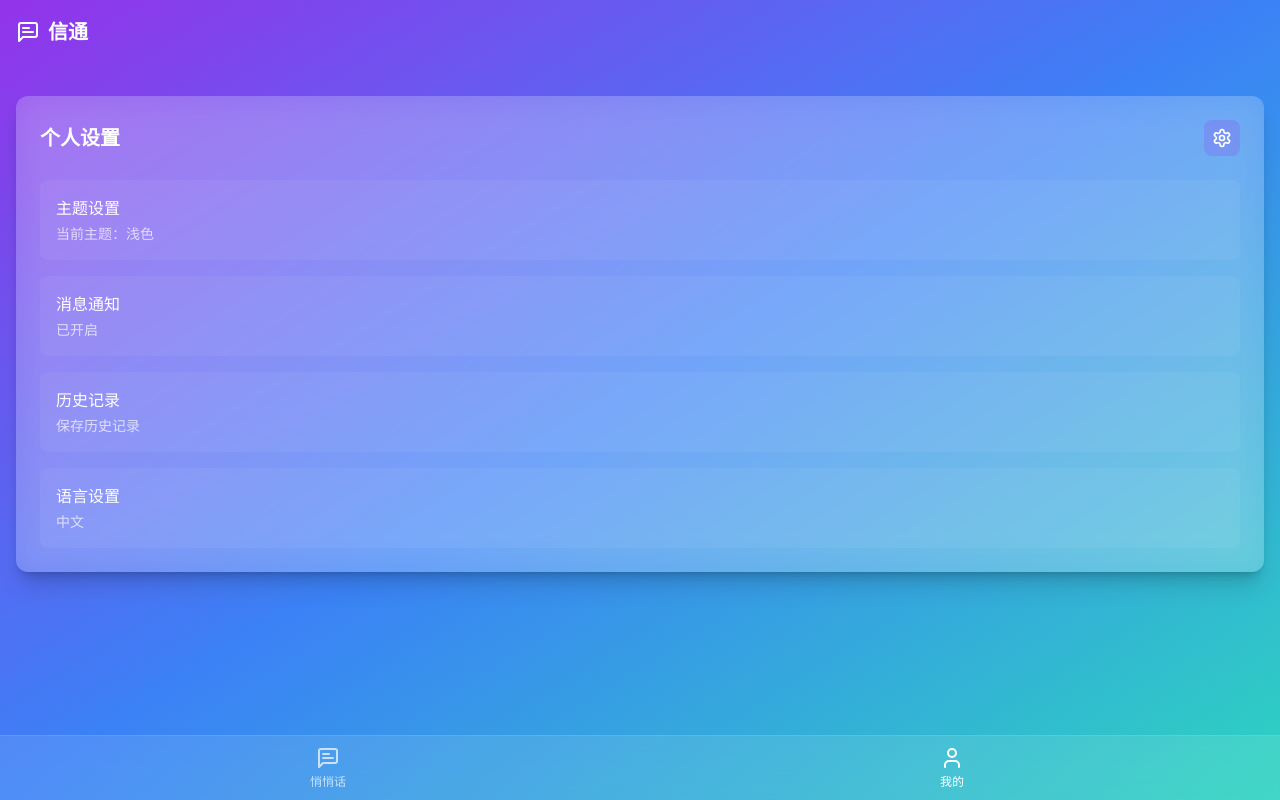
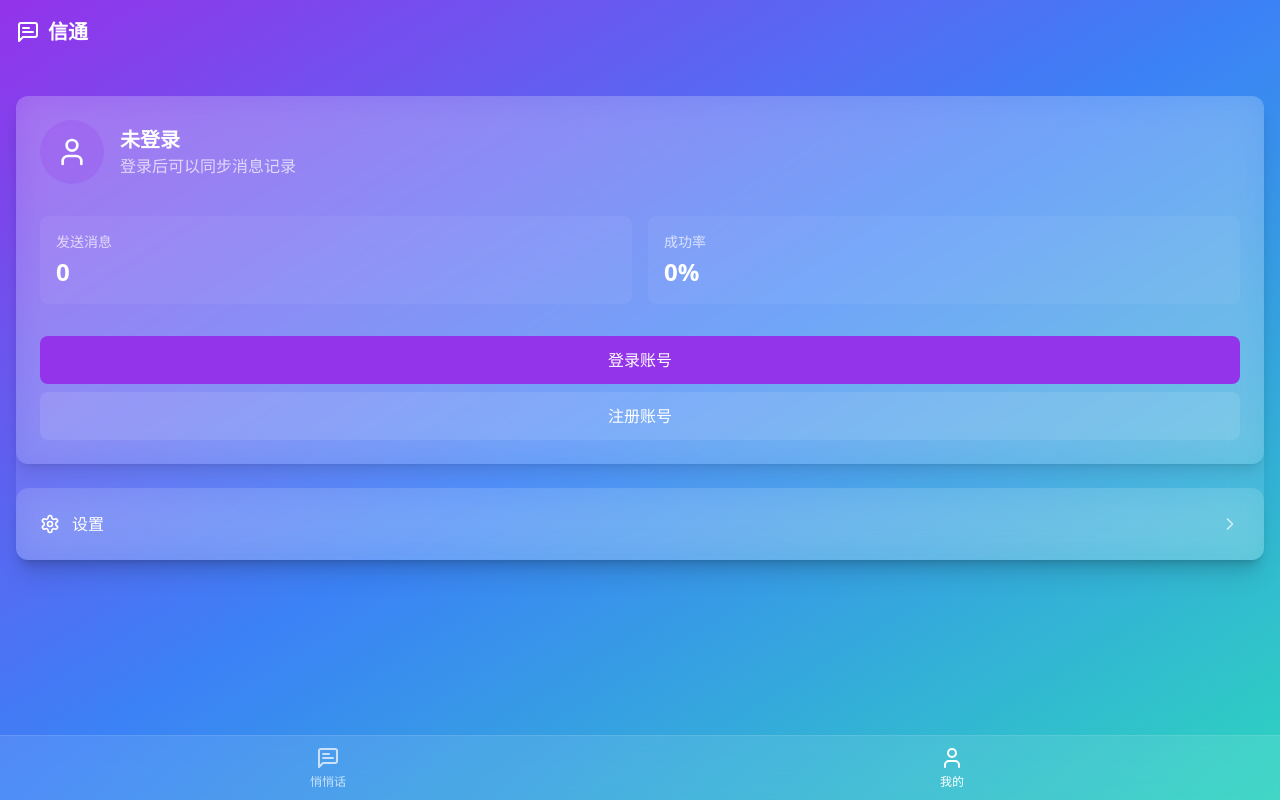
Before and after one commit to Uwentaway/web-xtone, a React (Vite) app: page / in a window 1280 px wide. Both pictures are taken after a click on the button "我的". Built offline with nearby package versions, Linux system fonts and the light colour scheme.

Commit message:
Update Profile and Settings Pages

```diff
--- a/src/App.tsx
+++ b/src/App.tsx
@@ -2,12 +2,15 @@ import React, { useState, useEffect } from 'react';
 import Layout from './components/Layout';
 import MessagesPage from './pages/MessagesPage';
 import ProfilePage from './pages/ProfilePage';
+import SettingsPage from './pages/SettingsPage';
 import { Message, Settings } from './types';
 import { sendMessage } from './utils/api';
 
+type Page = 'messages' | 'profile' | 'settings';
+
 function App() {
   // State
-  const [activeTab, setActiveTab] = useState<'messages' | 'profile'>('messages');
+  const [activePage, setActivePage] = useState<Page>('messages');
   const [settings, setSettings] = useState<Settings>({
     theme: 'light',
     language: 'zh-CN',
@@ -62,23 +65,34 @@ function App() {
     }
   };
 
+  const handleNavigate = (page: Page) => {
+    setActivePage(page);
+  };
+
   return (
     <Layout
-      activeTab={activeTab}
-      onTabChange={setActiveTab}
+      activeTab={activePage === 'settings' ? 'profile' : activePage}
+      onTabChange={handleNavigate}
       settings={settings}
     >
-      {activeTab === 'messages' ? (
+      {activePage === 'messages' ? (
         <MessagesPage
           messages={messages}
           saveMessages={settings.saveHistory}
           onSendMessage={handleSendMessage}
         />
-      ) : (
+      ) : activePage === 'profile' ? (
         <ProfilePage
           messages={messages}
           settings={settings}
           onSettingsChange={setSettings}
+          onNavigate={handleNavigate}
+        />
+      ) : (
+        <SettingsPage
+          settings={settings}
+          onSettingsChange={setSettings}
+          onBack={() => handleNavigate('profile')}
         />
       )}
     </Layout>
--- a/src/pages/ProfilePage.tsx
+++ b/src/pages/ProfilePage.tsx
@@ -1,79 +1,71 @@
-import React, { useState } from 'react';
+import React from 'react';
 import { Settings, Message } from '../types';
-import SettingsPanel from '../components/SettingsPanel';
-import { Settings as SettingsIcon } from 'lucide-react';
+import { User, Settings as SettingsIcon, ChevronRight } from 'lucide-react';
 
 interface ProfilePageProps {
   messages: Message[];
   settings: Settings;
   onSettingsChange: (settings: Settings) => void;
+  onNavigate: (page: 'settings') => void;
 }
 
 const ProfilePage: React.FC<ProfilePageProps> = ({
   messages,
   settings,
-  onSettingsChange
+  onNavigate
 }) => {
-  const [isSettingsOpen, setIsSettingsOpen] = useState(false);
-
   return (
     <div className="space-y-6">
       <div className="bg-white/10 dark:bg-gray-800/10 backdrop-blur-lg rounded-xl shadow-lg p-6">
-        <div className="flex items-center justify-between mb-6">
-          <h2 className="text-xl font-semibold text-white">个人设置</h2>
-          <button
-            onClick={() => setIsSettingsOpen(true)}
-            className="p-2 rounded-lg bg-purple-600/20 text-white hover:bg-purple-600/30 transition-colors duration-200"
-          >
-            <SettingsIcon className="h-5 w-5" />
-          </button>
+        {/* Account Section */}
+        <div className="flex items-center space-x-4 mb-8">
+          <div className="bg-purple-600/20 p-4 rounded-full">
+            <User className="h-8 w-8 text-white" />
+          </div>
+          <div>
+            <h2 className="text-xl font-semibold text-white">未登录</h2>
+            <p className="text-white/70">登录后可以同步消息记录</p>
+          </div>
         </div>
 
-        <div className="space-y-4">
-          <div className="flex items-center justify-between p-4 rounded-lg bg-white/5">
-            <div>
-              <h3 className="text-white font-medium">主题设置</h3>
-              <p className="text-white/70 text-sm mt-1">
-                当前主题：{settings.theme === 'light' ? '浅色' : settings.theme === 'dark' ? '深色' : '跟随系统'}
-              </p>
-            </div>
+        {/* Quick Stats */}
+        <div className="grid grid-cols-2 gap-4 mb-8">
+          <div className="bg-white/5 rounded-lg p-4">
+            <h3 className="text-white/70 text-sm">发送消息</h3>
+            <p className="text-white text-2xl font-semibold mt-1">{messages.length}</p>
           </div>
+          <div className="bg-white/5 rounded-lg p-4">
+            <h3 className="text-white/70 text-sm">成功率</h3>
+            <p className="text-white text-2xl font-semibold mt-1">
+              {messages.length > 0
+                ? Math.round((messages.filter(m => m.status === 'sent').length / messages.length) * 100)
+                : 0}%
+            </p>
+          </div>
+        </div>
 
-          <div className="flex items-center justify-between p-4 rounded-lg bg-white/5">
-            <div>
-              <h3 className="text-white font-medium">消息通知</h3>
-              <p className="text-white/70 text-sm mt-1">
-                {settings.notifications ? '已开启' : '已关闭'}
-              </p>
-            </div>
-          </div>
-
-          <div className="flex items-center justify-between p-4 rounded-lg bg-white/5">
-            <div>
-              <h3 className="text-white font-medium">历史记录</h3>
-              <p className="text-white/70 text-sm mt-1">
-                {settings.saveHistory ? '保存历史记录' : '不保存历史记录'}
-              </p>
-            </div>
-          </div>
-
-          <div className="flex items-center justify-between p-4 rounded-lg bg-white/5">
-            <div>
-              <h3 className="text-white font-medium">语言设置</h3>
-              <p className="text-white/70 text-sm mt-1">
-                {settings.language === 'zh-CN' ? '中文' : 'English'}
-              </p>
-            </div>
-          </div>
+        {/* Account Actions */}
+        <div className="space-y-2">
+          <button className="w-full bg-purple-600 text-white py-3 px-4 rounded-lg hover:bg-purple-700 transition-colors duration-200">
+            登录账号
+          </button>
+          <button className="w-full bg-white/10 text-white py-3 px-4 rounded-lg hover:bg-white/20 transition-colors duration-200">
+            注册账号
+          </button>
         </div>
       </div>
 
-      <SettingsPanel
-        isOpen={isSettingsOpen}
-        onClose={() => setIsSettingsOpen(false)}
-        settings={settings}
-        onSettingsChange={onSettingsChange}
-      />
+      {/* Settings Link */}
+      <button
+        onClick={() => onNavigate('settings')}
+        className="w-full bg-white/10 dark:bg-gray-800/10 backdrop-blur-lg rounded-xl shadow-lg p-6 flex items-center justify-between group hover:bg-white/20 transition-colors duration-200"
+      >
+        <div className="flex items-center space-x-3">
+          <SettingsIcon className="h-5 w-5 text-white" />
+          <span className="text-white font-medium">设置</span>
+        </div>
+        <ChevronRight className="h-5 w-5 text-white/70 group-hover:text-white transition-colors duration-200" />
+      </button>
     </div>
   );
 };
--- /dev/null
+++ b/src/pages/SettingsPage.tsx
@@ -0,0 +1,110 @@
+import React, { useState } from 'react';
+import { Settings } from '../types';
+import SettingsPanel from '../components/SettingsPanel';
+import { ArrowLeft, Moon, BellRing, Clock, Languages } from 'lucide-react';
+
+interface SettingsPageProps {
+  settings: Settings;
+  onSettingsChange: (settings: Settings) => void;
+  onBack: () => void;
+}
+
+const SettingsPage: React.FC<SettingsPageProps> = ({
+  settings,
+  onSettingsChange,
+  onBack
+}) => {
+  const [isSettingsOpen, setIsSettingsOpen] = useState(false);
+
+  return (
+    <div className="space-y-6">
+      {/* Header */}
+      <div className="flex items-center space-x-4">
+        <button
+          onClick={onBack}
+          className="p-2 rounded-lg bg-white/10 text-white hover:bg-white/20 transition-colors duration-200"
+        >
+          <ArrowLeft className="h-5 w-5" />
+        </button>
+        <h2 className="text-xl font-semibold text-white">设置</h2>
+      </div>
+
+      <div className="bg-white/10 dark:bg-gray-800/10 backdrop-blur-lg rounded-xl shadow-lg p-6">
+        <div className="space-y-4">
+          {/* Theme Setting */}
+          <button
+            onClick={() => setIsSettingsOpen(true)}
+            className="w-full flex items-center justify-between p-4 rounded-lg bg-white/5 hover:bg-white/10 transition-colors duration-200"
+          >
+            <div className="flex items-center space-x-3">
+              <Moon className="h-5 w-5 text-purple-400" />
+              <div className="text-left">
+                <h3 className="text-white font-medium">主题设置</h3>
+                <p className="text-white/70 text-sm mt-1">
+                  {settings.theme === 'light' ? '浅色' : settings.theme === 'dark' ? '深色' : '跟随系统'}
+                </p>
+              </div>
+            </div>
+          </button>
+
+          {/* Notifications Setting */}
+          <button
+            onClick={() => setIsSettingsOpen(true)}
+            className="w-full flex items-center justify-between p-4 rounded-lg bg-white/5 hover:bg-white/10 transition-colors duration-200"
+          >
+            <div className="flex items-center space-x-3">
+              <BellRing className="h-5 w-5 text-green-400" />
+              <div className="text-left">
+                <h3 className="text-white font-medium">消息通知</h3>
+                <p className="text-white/70 text-sm mt-1">
+                  {settings.notifications ? '已开启' : '已关闭'}
+                </p>
+              </div>
+            </div>
+          </button>
+
+          {/* History Setting */}
+          <button
+            onClick={() => setIsSettingsOpen(true)}
+            className="w-full flex items-center justify-between p-4 rounded-lg bg-white/5 hover:bg-white/10 transition-colors duration-200"
+          >
+            <div className="flex items-center space-x-3">
+              <Clock className="h-5 w-5 text-blue-400" />
+              <div className="text-left">
+                <h3 className="text-white font-medium">历史记录</h3>
+                <p className="text-white/70 text-sm mt-1">
+                  {settings.saveHistory ? '保存历史记录' : '不保存历史记录'}
+                </p>
+              </div>
+            </div>
+          </button>
+
+          {/* Language Setting */}
+          <button
+            onClick={() => setIsSettingsOpen(true)}
+            className="w-full flex items-center justify-between p-4 rounded-lg bg-white/5 hover:bg-white/10 transition-colors duration-200"
+          >
+            <div className="flex items-center space-x-3">
+              <Languages className="h-5 w-5 text-yellow-400" />
+              <div className="text-left">
+                <h3 className="text-white font-medium">语言设置</h3>
+                <p className="text-white/70 text-sm mt-1">
+                  {settings.language === 'zh-CN' ? '中文' : 'English'}
+                </p>
+              </div>
+            </div>
+          </button>
+        </div>
+      </div>
+
+      <SettingsPanel
+        isOpen={isSettingsOpen}
+        onClose={() => setIsSettingsOpen(false)}
+        settings={settings}
+        onSettingsChange={onSettingsChange}
+      />
+    </div>
+  );
+};
+
+export default SettingsPage;
```
